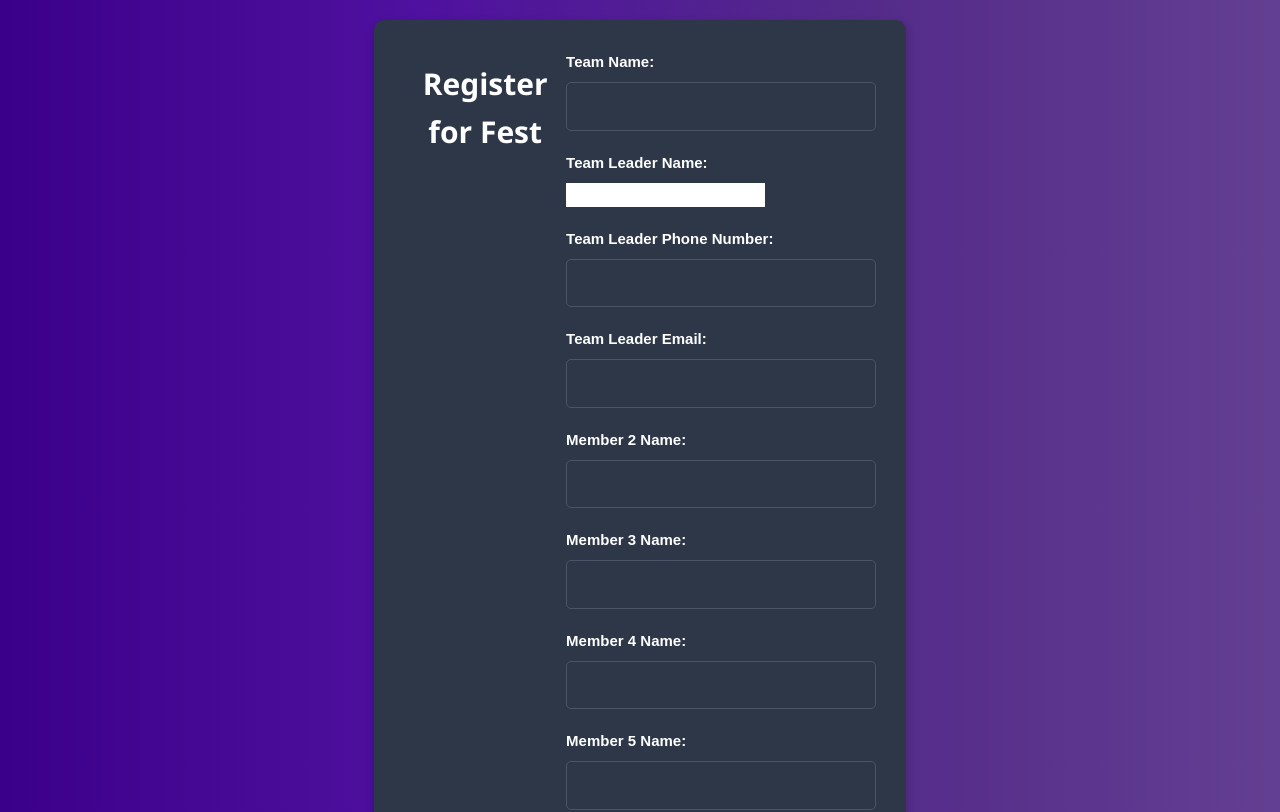
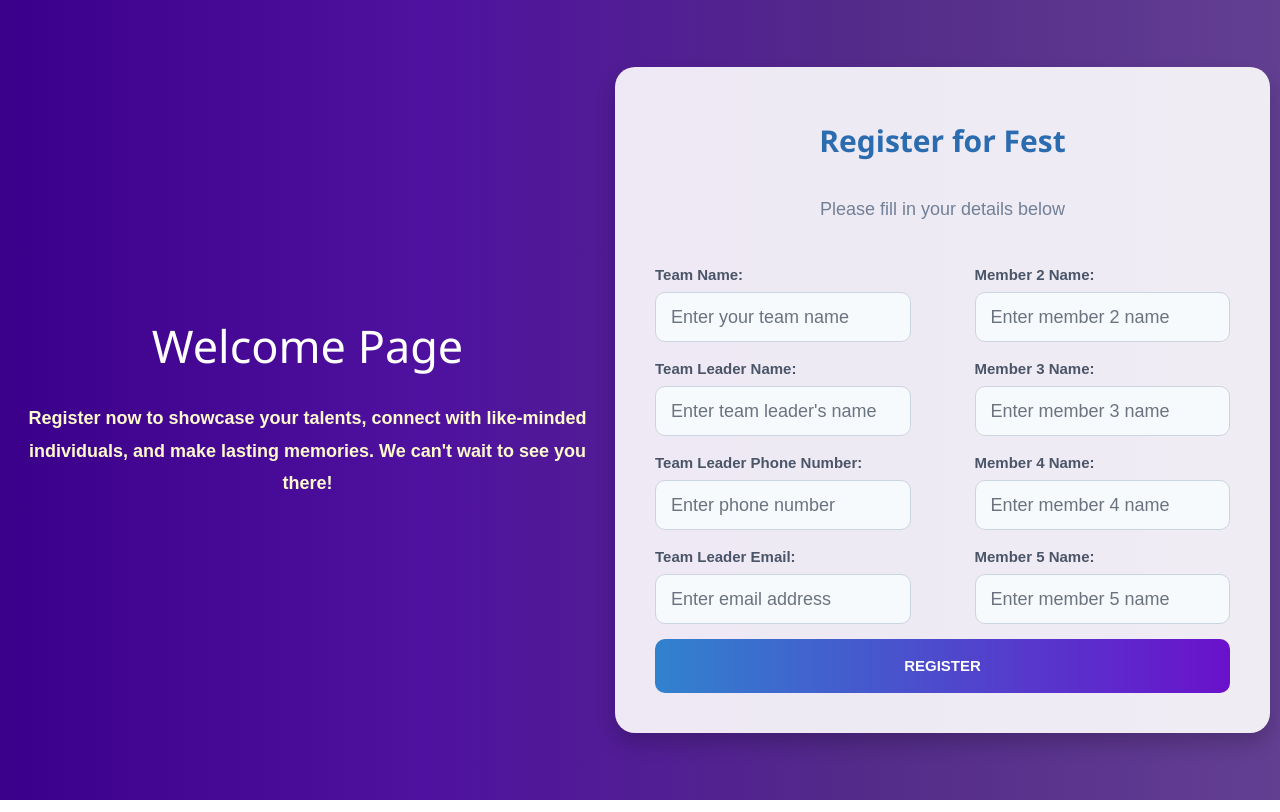
Before and after one commit to software-community/FMS, a React (Vite) app in the folder frontend/: page /registration in a window 1280 px wide. Shown: the top 812 px of the page. Built offline with nearby package versions, Linux system fonts and the light colour scheme.

Commit message:
Made frontend

```diff
--- a/frontend/src/pages/registration/registration.css
+++ b/frontend/src/pages/registration/registration.css
@@ -2,8 +2,8 @@ body {
   font-family: 'Arial', sans-serif;
   margin: 0;
   padding: 0;
-    background-color: #1a202c;
-    color: white;
+  color: #2d3748;
+  line-height: 1.6;
 }
 
 .containers_registration {
@@ -11,128 +11,136 @@ body {
   justify-content: center;
   align-items: center;
   min-height: 100vh;
+  position: relative;
+  margin-right: 10px;
+}
+
+.background-image {
+  position: absolute;
+  top: 0;
+  left: 0;
+  width: 100%;
+  height: 100%;
+  object-fit: cover;
+  z-index: -1;
+}
+
+.welcome-container {
+  flex: 1;
+  color: #ffffff;
   padding: 20px;
+  text-align: center;
+}
+
+.welcome-container h1 {
+  font-size: 3rem;
+  margin-bottom: 20px;
+}
+
+.welcome-container p {
+  font-size: 1.2rem;
+  line-height: 1.8;
 }
 
 .form-container_registration {
-    background-color: #2d3748;
-    border-radius: 10px;
-    width: 100%;
-    max-width: 900px; /* Increased width to accommodate image */
-    padding: 30px;
-    box-shadow: 0 4px 10px rgba(0, 0, 0, 0.2);
+  background-color: rgba(255, 255, 255, 0.9);
+  border-radius: 20px;
+  flex: 1;
+  width: 700px;
+  padding: 40px;
+  box-shadow: 0 10px 20px rgba(0, 0, 0, 0.2);
   display: flex;
-    flex-direction: row; /* Set layout to row to place form and image side by side */
+  flex-direction: column;
+  gap: 20px;
 }
 
 .form-title_registration {
   text-align: center;
   font-size: 2rem;
+  margin-bottom: 10px;
+  font-weight: bold;
+  color: #2b6cb0;
+}
+
+.form-container_registration .subtitle {
+  text-align: center;
+  font-size: 1.2rem;
+  color: #718096;
   margin-bottom: 20px;
-    font-weight: bold;
 }
 
 .form-group_registration {
-    margin-bottom: 20px;
+  margin-bottom: 15px;
 }
 
 label {
   display: block;
   font-size: 1rem;
   font-weight: bold;
-    margin-bottom: 8px;
+  margin-bottom: 5px;
+  color: #4a5568;
 }
 
 input[type="text"],
-  input[type="number"],
-  input[type="email"] {
+input[type="email"],
+input[type="password"],
+input[type="number"] {
   width: 100%;
-    padding: 12px;
-    border: 1px solid #4a5568;
-    border-radius: 5px;
-    background-color: #2d3748;
-    color: white;
-    font-size: 1rem;
+  padding: 15px;
+  border: 1px solid #cbd5e0;
+  border-radius: 10px;
+  background-color: #f7fafc;
+  color: #2d3748;
+  font-size: 1.2rem;
+  height: 50px;
   outline: none;
+  transition: border-color 0.3s, box-shadow 0.3s;
 }
 
 input[type="text"]:focus,
-  input[type="number"]:focus,
-  input[type="email"]:focus {
+input[type="email"]:focus,
+input[type="password"]:focus,
+input[type="number"]:focus {
   border-color: #3182ce;
-  }
-
-  input[type="text"]:disabled,
-  input[type="number"]:disabled,
-  input[type="email"]:disabled {
-    background-color: #2d3748;
-    cursor: not-allowed;
-  }
-
-  .but_registration {
-    text-align: center;
+  box-shadow: 0 0 10px rgba(49, 130, 206, 0.5);
 }
 
 .button_registration {
-    background-color: #3182ce;
+  background: linear-gradient(to right, #3182ce, #6a11cb);
   color: white;
-    padding: 15px 30px;
-    font-size: 1.1rem;
+  padding: 15px;
+  font-size: 1rem;
   border: none;
-    border-radius: 5px;
+  border-radius: 10px;
   cursor: pointer;
+  transition: background 0.3s, transform 0.2s, box-shadow 0.3s;
   width: 100%;
+  text-transform: uppercase;
+  font-weight: bold;
 }
 
 .button_registration:hover {
-    background-color: #2b6cb0;
+  background: linear-gradient(to right, #2b6cb0, #4a00e0);
+  transform: scale(1.03);
+  box-shadow: 0 5px 15px rgba(43, 108, 176, 0.4);
 }
 
 .button_registration:focus {
   outline: none;
+  box-shadow: 0 0 0 3px rgba(66, 153, 225, 0.6);
 }
 
-  .button_registration:active {
-    background-color: #2c5282;
+@media (max-width: 768px) {
+  .containers_registration {
+    flex-direction: column;
   }
 
-  .parentForm {
-    display: flex;
-    flex-direction: column; /* Stack fields vertically */
-    width: 100%;
+  .form-container_registration {
+    width: 90%;
+    margin: 0 auto;
   }
-
-  .child1,
-  .child2 {
-    width: 100%; /* Both children take up full width in column layout */
 }
-
-  .child1 .form-group_registration,
-  .child2 .form-group_registration {
-    width: 100%;
-  }
-
-  /* Right-side image styles */
-  .form-container_registration img {
-    max-width: 100%; /* Ensure the image does not exceed the container width */
-    border-radius: 10px;
-    object-fit: cover;
-    margin-left: 20px; /* Add space between the form and the image */
-    display: block;
-  }
-
-  /* Footer styling */
-  footer {
-    margin-top: 40px;
-    text-align: center;
-    padding: 20px;
-    background-color: #2d3748;
-  }
-
-  .query {
-    font-size: 0.9rem;
-  }
-
-  .query .no {
+.para {
+  color: #FFFACD;
   font-weight: bold;
 }
--- a/frontend/src/pages/registration/registration.jsx
+++ b/frontend/src/pages/registration/registration.jsx
@@ -1,122 +1,134 @@
-import { useState } from 'react';
+import React from 'react';
 import './registration.css';
+
 
 function Registration() {
   return (
-    <>
-      <body className="bg-gray-900 main_registration">
-        <noscript>You need to enable JavaScript to run this app.</noscript>
-        <div id="root"></div>
+    <div className="containers_registration">
 
-        <div className="containers_registration">
+
+
+
+      <div className="welcome-container">
+        <h1>Welcome Page</h1>
+        <p className="para">
+          Register now to showcase your talents, connect with like-minded individuals,
+          and make lasting memories. We can't wait to see you there!
+        </p>
+      </div>
+
+
+      <div className="form-container_registration">
+        <h2 className="form-title_registration">Register for Fest</h2>
+        <p className="subtitle">Please fill in your details below</p>
+
         <form
           action="http://localhost:3000/registration"
           method="POST"
-            enctype="multipart/form-data"
+          encType="multipart/form-data"
         >
-            <div className="form-container_registration">
-              <h2 className="form-title_registration">Register for Fest</h2>
           <div className="parentForm">
+
             <div className="child1">
               <div className="form-group_registration">
-                    <label htmlFor="name">Team Name:</label>
+                <label htmlFor="team_name">Team Name:</label>
                 <input
                   type="text"
-                      id="name"
+                  id="team_name"
                   name="team_name"
+                  placeholder="Enter your team name"
                   required
                 />
               </div>
               <div className="form-group_registration">
-                    <label htmlFor="name">Team Leader Name:</label>
+                <label htmlFor="leader_name">Team Leader Name:</label>
                 <input
-                      type="name"
-                      id="leader name"
+                  type="text"
+                  id="leader_name"
                   name="leader_name"
+                  placeholder="Enter team leader's name"
                   required
                 />
               </div>
               <div className="form-group_registration">
-                    <label htmlFor="phone">Team Leader Phone Number:</label>
+                <label htmlFor="leader_phone">Team Leader Phone Number:</label>
                 <input
                   type="number"
-                      id="phone"
+                  id="leader_phone"
                   name="leader_phone"
+                  placeholder="Enter phone number"
                   required
                 />
               </div>
-
               <div className="form-group_registration">
-                    <label htmlFor="email">Team Leader Email:</label>
+                <label htmlFor="leader_email">Team Leader Email:</label>
                 <input
                   type="email"
-                      id="email"
+                  id="leader_email"
                   name="leader_email"
+                  placeholder="Enter email address"
                   required
                 />
               </div>
             </div>
+
+
             <div className="child2">
               <div className="form-group_registration">
-                    <label htmlFor="name">Member 2 Name:</label>
+                <label htmlFor="member2_name">Member 2 Name:</label>
                 <input
                   type="text"
-                      id="name"
+                  id="member2_name"
                   name="member2_name"
+                  placeholder="Enter member 2 name"
                   required
                 />
               </div>
               <div className="form-group_registration">
-                    <label htmlFor="name">Member 3 Name:</label>
+                <label htmlFor="member3_name">Member 3 Name:</label>
                 <input
                   type="text"
-                      id="name"
+                  id="member3_name"
                   name="member3_name"
+                  placeholder="Enter member 3 name"
                   required
                 />
               </div>
               <div className="form-group_registration">
-                    <label htmlFor="name">Member 4 Name:</label>
+                <label htmlFor="member4_name">Member 4 Name:</label>
                 <input
                   type="text"
-                      id="name"
+                  id="member4_name"
                   name="member4_name"
+                  placeholder="Enter member 4 name"
                   required
                 />
               </div>
               <div className="form-group_registration">
-                    <label htmlFor="name">Member 5 Name:</label>
+                <label htmlFor="member5_name">Member 5 Name:</label>
                 <input
                   type="text"
-                      id="name"
+                  id="member5_name"
                   name="member5_name"
+                  placeholder="Enter member 5 name"
                   required
                 />
               </div>
             </div>
           </div>
-            </div>
+
+
           <div className="but_registration">
             <button
               type="submit"
-                className="button_registration text-white bg-blue-700 hover:bg-blue-800 focus:ring-4 focus:outline-none focus:ring-blue-300 text-center dark:bg-blue-600 dark:hover:bg-blue-700 dark:focus:ring-blue-800"
+              className="button_registration"
             >
               Register
             </button>
           </div>
         </form>
       </div>
-
-        <div className="line_under_head_registration"></div>
-
-        <footer>
-          <div className="query">
-            <div className="no">Questions? Call 000-800-919-1694</div>
-            {/* Footer Content */}
     </div>
-        </footer>
-      </body>
-    </>
   );
 }
 
```
Also changed, not shown: frontend/public/bg1.jpg (added). Lines whose indentation alone changed are shown as unchanged.
